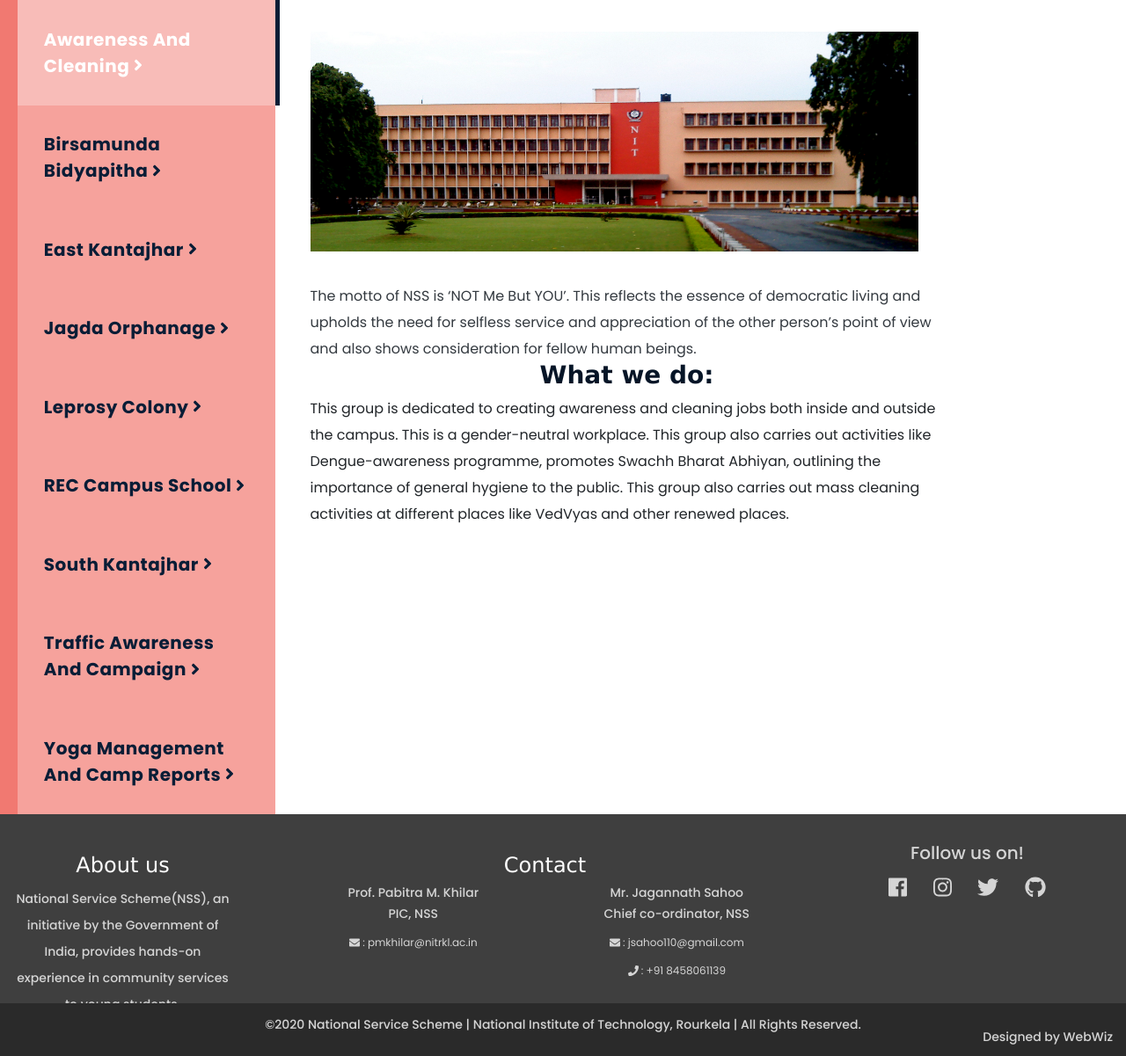
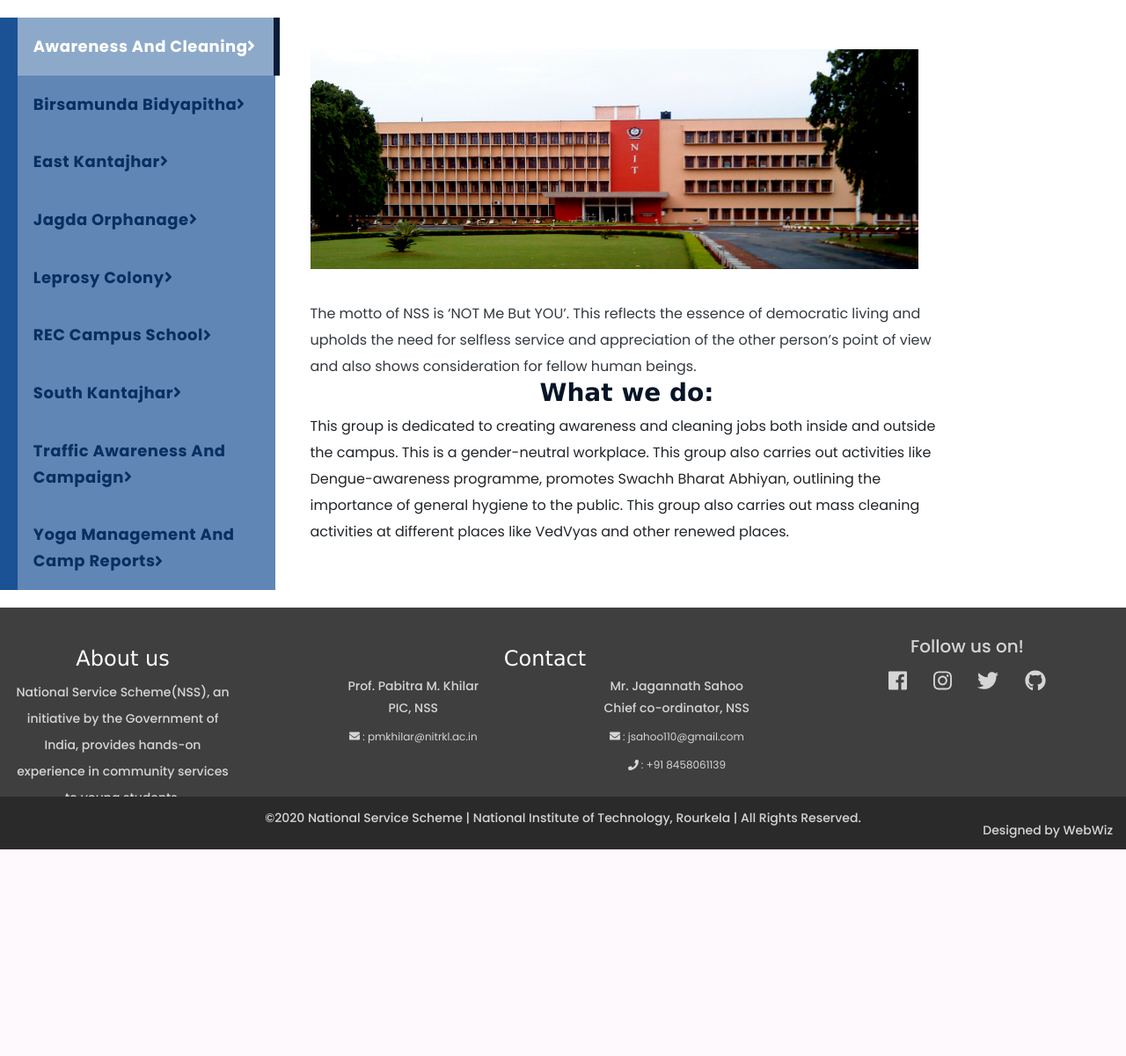
Before and after one commit to Webwiznitr/Project-NSS, a PHP site: page /workplace.html in a window 1280 px wide. Shown: the part 70-1271 px from the top of the page at 88% size. After the commit the page ends 1036 px from the top, so only its background shows below. Run offline with PHP 8.4, Linux system fonts and the light colour scheme; some libraries are stand-ins or nearby versions.

Commit message:
Updated UI for Workplaces

```diff
--- a/css/style1.css
+++ b/css/style1.css
@@ -51,15 +51,15 @@ ul {
 #tabs ul li a {
   text-transform  : capitalize;
   width           : 100%;
-  padding         : 10%;
+  padding         : 6%;
   display         : inline-block;
   background-color: rgba(255, 255, 255, 0.3);
-  font-size       : 20px;
-  color           : #091D36;
+  font-size       : 18px;
+  color           : #082f5f;
   letter-spacing  : 0.5px;
   font-weight     : 700;
   transition      : all 0.3s;
-  margin-left:20px;
+  margin-left     :20px;
 }
 
 #tabs ul li a:hover {
@@ -79,7 +79,7 @@ ul {
 }
 
 #tabs ul .ui-tabs-active a {
-  border-right    : solid 5px #091D36;
+  border-right    : solid 7px #091D36;
   color           : #fff;
   background-color: rgba(255, 255, 255, 0.5);
 }
@@ -118,10 +118,11 @@ ul {
 
 .listOfWp {
   display         : inline-block;
-  background-color: #f17971;
+  background-color: #1b5295;
   margin-right    : 2%;
   padding-left    : 0;
   max-width       : 33%;
+  max-height      : 100%;
 }
 
 article {
@@ -143,6 +144,8 @@ h3 {
 .container{
   margin-left: 0;
   max-width: 100%;
+  margin-top: 20px;
+  margin-bottom: 20px;
 }
 #tabs{
   width         : inherit;
@@ -169,7 +172,4 @@ h3 {
   .col-md-8{
     max-width: 100%;
   }
-  #tabs ul li a{
-    padding: 5%;
-  }
 }
```
Also changed, not shown: workplace.html (+9 -9 lines).
